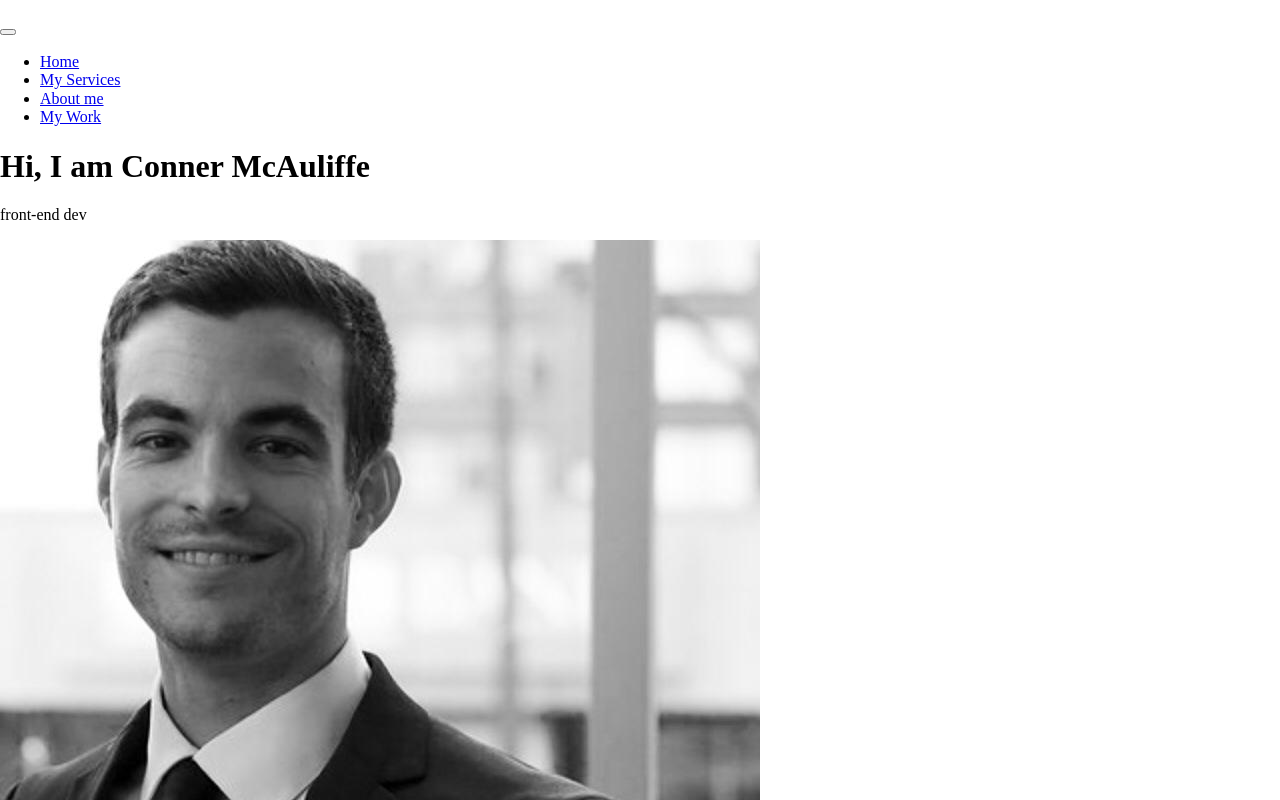
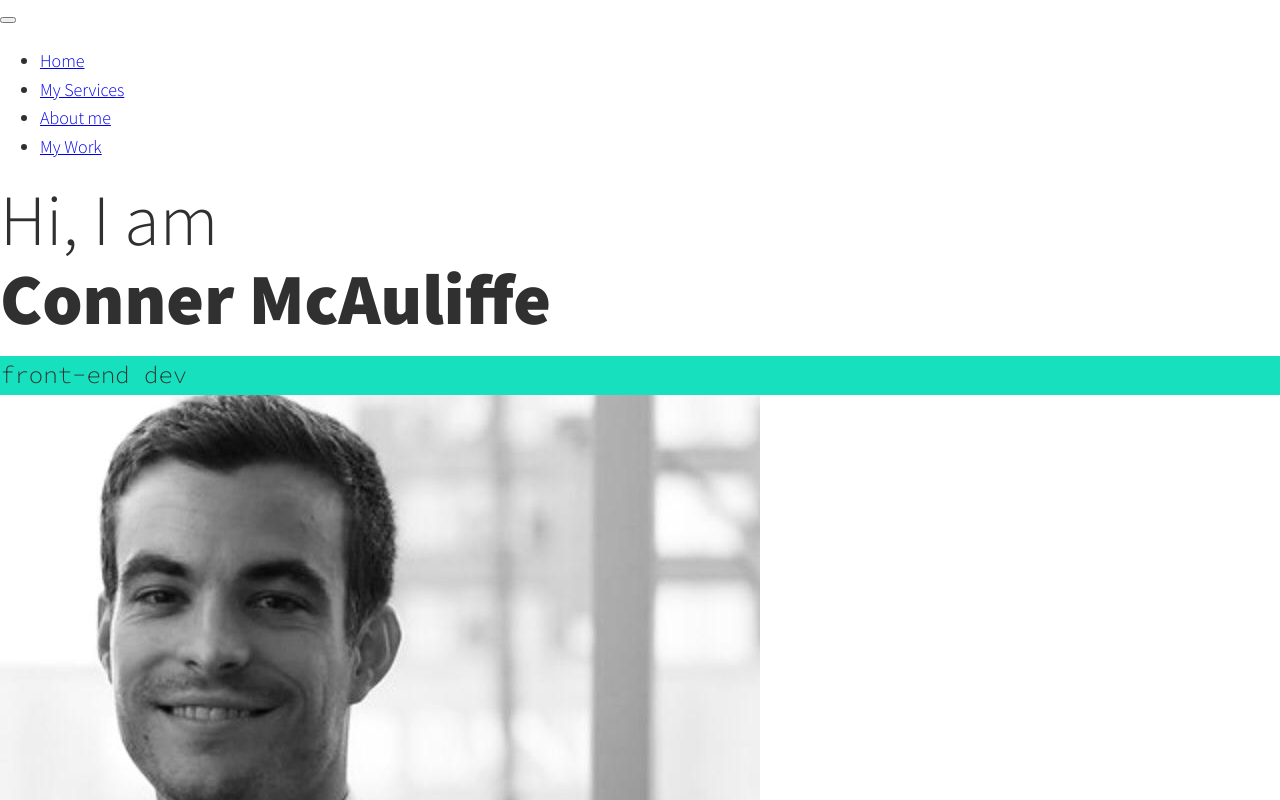
Before and after one commit to Alphairus/Portfolio_Website, a plain HTML site: page index.html in a window 1280 px wide. Shown: the top 800 px of the page. Drawn offline with nearby package versions, Linux system fonts and the light colour scheme; files that its build step writes are made by us from their sources.

Commit message:
styling titles img added

```diff
--- /dev/null
+++ b/img/css/style.css
@@ -0,0 +1,95 @@
+*,
+*::before,
+*::after {
+  box-sizing: border-box;
+}
+
+/* Custom Properties, update these for your own design */
+
+:root {
+  --ff-primary: "Source Sans Pro", sans-serif;
+  --ff-secondary: "Source Code Pro", monospace;
+
+  --fw-reg: 300;
+  --fw-bold: 900;
+
+  --clr-light: #fff;
+  --clr-dark: #303030;
+  --clr-accent: #16e0bd;
+
+  --fs-h1: 3rem;
+  --fs-h2: 2.25rem;
+  --fs-h3: 1.25rem;
+  --fs-body: 1rem;
+}
+
+@media (min-width: 800px) {
+  :root {
+    --fs-h1: 4.5rem;
+    --fs-h2: 3.75rem;
+    --fs-h3: 1.5rem;
+    --fs-body: 1.125rem;
+  }
+}
+
+/* General styles */
+
+body {
+  background: var(--clr-light);
+  color: var(--clr-dark);
+  margin: 0;
+  font-family: var(--ff-primary);
+  font-size: var(--fs-body);
+  line-height: 1.6;
+}
+
+img {
+  display: block;
+  max-width: 100%;
+}
+
+strong {
+  font-weight: var(--fw-bold);
+}
+
+/* Typography */
+
+h1,
+h2,
+h3 {
+  line-height: 1.1;
+  margin: 0;
+}
+
+h1 {
+  font-size: var(--fs-h1);
+}
+h2 {
+  font-size: var(--fs-h2);
+}
+h3 {
+  font-size: var(--fs-h3);
+}
+
+.section__title {
+  margin-bottom: 0.25em;
+}
+
+.section__title--intro {
+  font-weight: var(--fw-reg);
+}
+
+.section__title--intro strong {
+  display: block;
+}
+
+.section__subtitle {
+  margin: 0;
+  font-size: var(--fs-h3);
+}
+
+.section__subtitle--intro,
+.section__subtitle--about {
+  background: var(--clr-accent);
+  font-family: var(--ff-secondary);
+}
--- a/index.html
+++ b/index.html
@@ -7,6 +7,11 @@
         <link rel="stylesheet"
         href="https://cdnjs.cloudflare.com/ajax/libs/normalize/7.0.0/normalize.min.css">
         <link rel="stylesheet" href="https://cdnjs.cloudflare.com/ajax/libs/font-awesome/5.11.2/css/all.css" integrity="sha256-46qynGAkLSFpVbEBog43gvNhfrOj+BmwXdxFgVK/Kvc=" crossorigin="anonymous" />
+
+        <!-- Update these with your own fonts -->
+        <link href="https://fonts.googleapis.com/css?family=Source+Code+Pro:300,900|Source+Sans+Pro:300,900&display=swap" rel="stylesheet">
+        <link rel="stylesheet" href="css/style.css">
+
     </head>
     <body>
         <header>
@@ -72,5 +77,50 @@
             <img src="img/dev-conner-02.jpg" alt="Conner and Rebecca">
         </section>
 
+        <!-- My Work -->
+        <section class="my-work" id="work">
+            <h2 class="section__title">My work</h2>
+            <p class="section__subtitle"></p>
+
+            <div class="portfolio">
+                <!-- Portfolio item 01 -->
+                <a href="#" class="portfolio__item">
+                    <img src="portfolio-01.jpg" alt="" class="portfolio__img">
+                </a>
+
+                <!-- Portfolio item 02 -->
+                <a href="#" class="portfolio__item">
+                    <img src="portfolio-02.jpg" alt="" class="portfolio__img">
+                </a>
+
+                <!-- Portfolio item 03 -->
+                <a href="#" class="portfolio__item">
+                    <img src="portfolio-03.jpg" alt="" class="portfolio__img">
+                </a>
+
+                <!-- Portfolio item 04 -->
+                <a href="#" class="portfolio__item">
+                    <img src="portfolio-04.jpg" alt="" class="portfolio__img">
+                </a>
+
+                <!-- Portfolio item 05 -->
+                <a href="#" class="portfolio__item">
+                    <img src="portfolio-05.jpg" alt="" class="portfolio__img">
+                </a>
+            </div>
+        </section>
+
+        <!-- Footer -->
+        <footer>
+            <!-- replace with your own email address -->
+            <a href="mailto:hello@jane.dev" class="footer__link">hello@jane.dev</a>
+            <ul class="social-list">
+                <li class="social-list__item"><a class="social-list__link" href="https://codepen.io">a</a></li>
+                <li class="social-list__item"><a class="social-list__link" href="http://dribbble.com">b</a></li>
+                <li class="social-list__item"><a class="social-list__link" href="https://twitter.com">c</a></li>
+                <li class="social-list__item"><a class="social-list__link" href="https://github.com">d</a></li>
+            </ul>
+        </footer>
+
     </body>
 </html>
```
Also changed, not shown: img/portfolio-01.jpg (added), img/portfolio-02.jpg (added), img/portfolio-03.jpg (added), img/portfolio-04.jpg (added).
